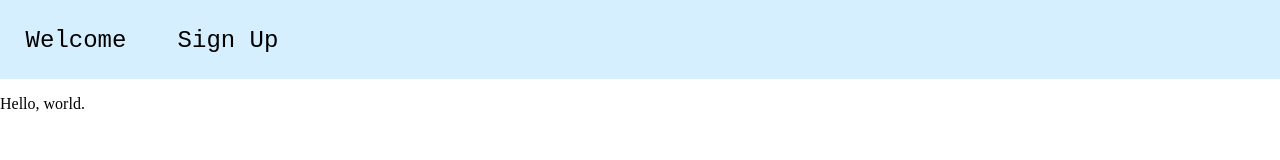
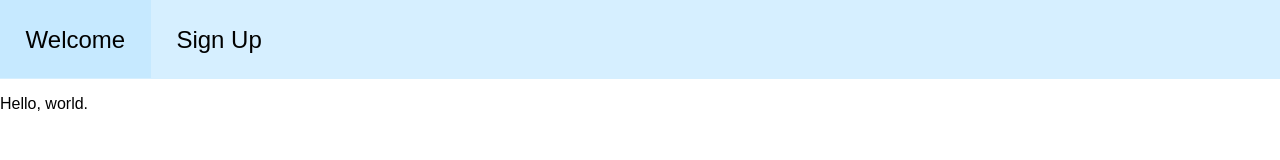
Before and after one commit to evanjelica/Environeers, a plain HTML site: page front-end/index.html in a window 1280 px wide. Drawn offline with Linux system fonts and the light colour scheme.

Commit message:
Update index.css

```diff
--- a/front-end/index.css
+++ b/front-end/index.css
@@ -1,52 +1,61 @@
-li{
+li
+{
     list-style-type: none;
     margin: 2vw 0;
-
     font-size: 3vh;
   }
 
-  a{
+  a
+  {
     text-decoration: none;
     color: black;
-    font-family: monospace;
-
     padding: 2vw;
   }
 
-  nav{
+  nav
+  {
     width: 100vw;
     background-color: #D6EFFF;
   }
 
-  ul{
+  ul
+  {
     display: block;
     margin: 0;
     padding: 0;
-
     display: flex;
   }
 
-  body{
+  body
+  {
     margin: 0;
+    font-family: Arial, Helvetica, sans-serif;
   }
 
-  button{
+  button
+  {
     display: none;
   }
 
-  a:hover{
+  a:hover
+  {
     background-color: #C6E9FF;
   }
 
-  @media only screen and (max-width: 500px) {
-    ul{
+  @media only screen and (max-width: 500px)
+  {
+    ul
+    {
       flex-direction: column;
     }
 
-    a{
+    a
+    {
       display: block;
     }
 
-    li{
+    li
+    {
       margin: 0;
     }
+}
```
